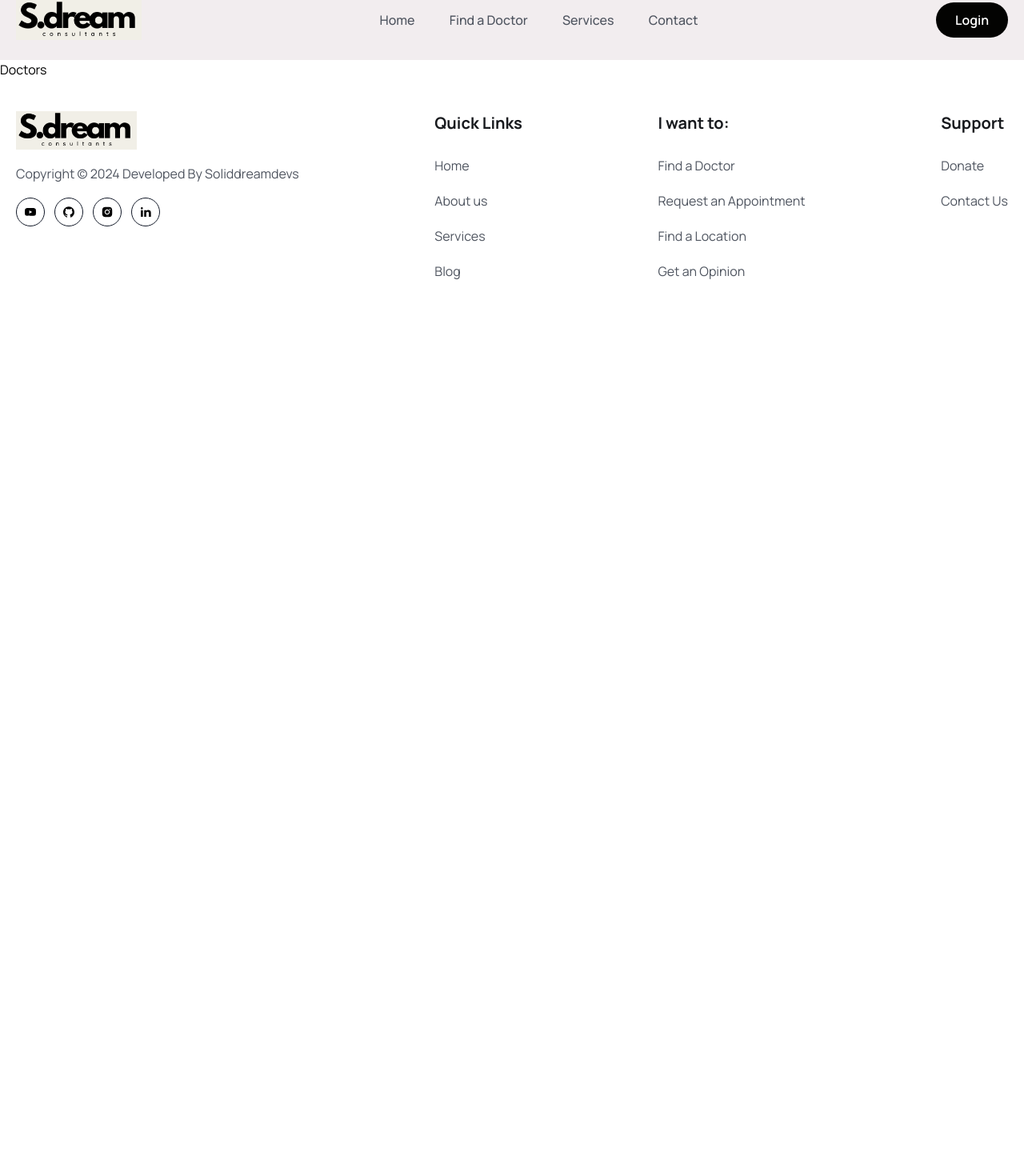
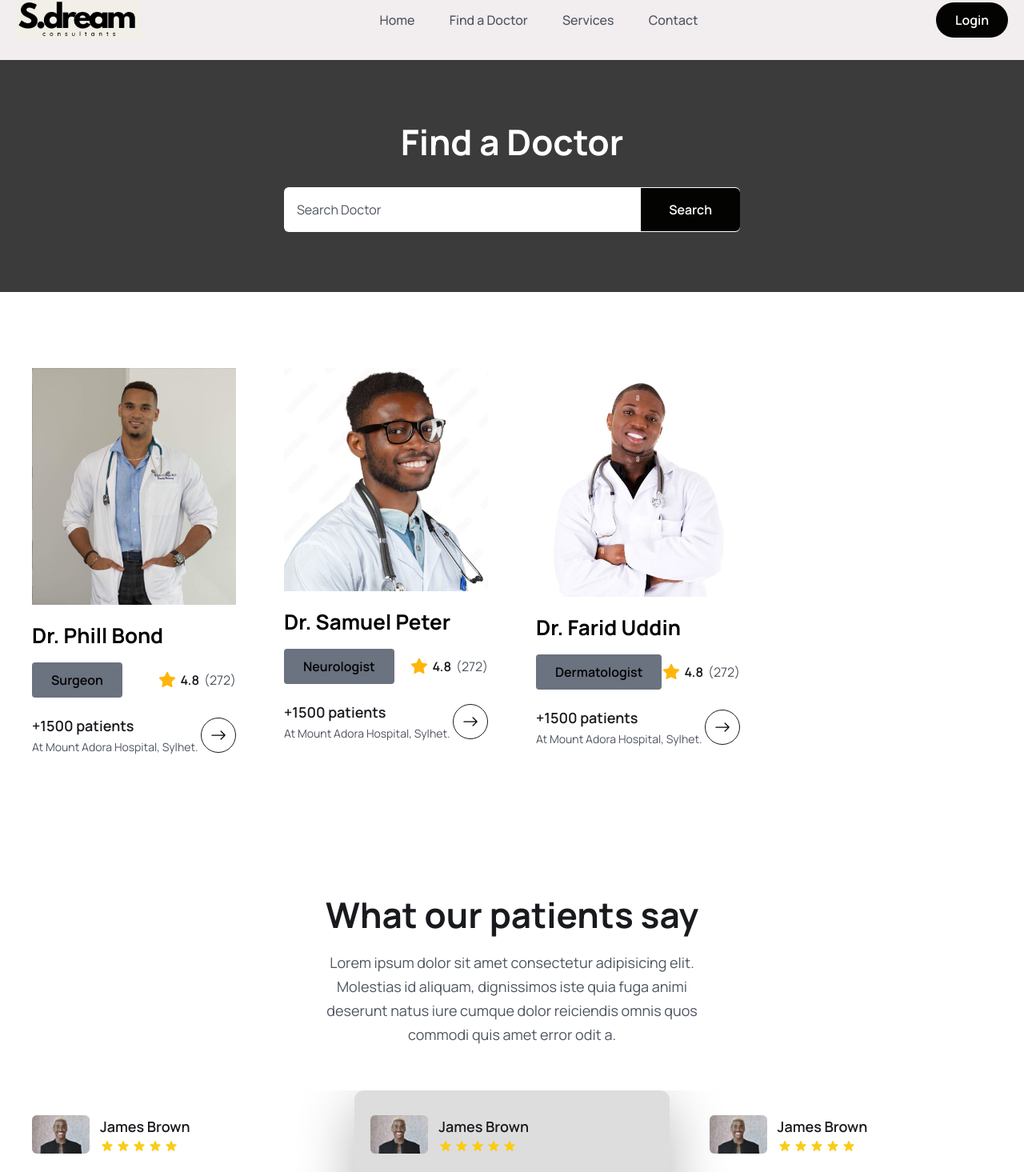
Before and after one commit to S0liddreams/appointment-booking-app, a React (Vite) app in the folder frontend/: page /doctors in a window 1280 px wide. Shown: the part 25-1490 px from the top of the page at 80% size. Before the commit the page ends 800 px from the top, so only its background shows below. Built offline with nearby package versions, Linux system fonts and the light colour scheme.

Commit message:
update
22092401

```diff
--- a/frontend/src/assets/data/doctors.js
+++ b/frontend/src/assets/data/doctors.js
@@ -5,7 +5,7 @@
 export const doctors = [
   {
     id: "01",
-    name: "Dr. Alfaz Ahmed",
+    name: "Dr. Phill Bond",
     specialty: "Surgeon",
     avgRating: 4.8,
     totalRating: 272,
@@ -15,7 +15,7 @@
   },
   {
     id: "02",
-    name: "Dr. Saleh Mahmud",
+    name: "Dr. Samuel Peter",
     specialty: "Neurologist",
     avgRating: 4.8,
     totalRating: 272,
--- a/frontend/src/pages/Doctors/Doctors.jsx
+++ b/frontend/src/pages/Doctors/Doctors.jsx
@@ -1,9 +1,52 @@
-import React from 'react'
+import React from "react";
+import DoctorCard from "../../components/Doctors/DoctorCard";
+import { doctors } from "../../assets/data/doctors";
+import Testimonial from "../../components/Testimonial/Testimonial";
 
 const Doctors = () => {
   return (
-    <div>Doctors</div>
-  )
-}
+    <>
+      <section className="bg-[#3c3b3b]">
+        <div className="container text-center">
+          <h2 className="heading text-white">Find a Doctor</h2>
+          <div className="max-w-[570px] mt-[30px] mx-auto bg-white rounded-md flex items-center justify-between">
+            <input
+              type="search"
+              className="py-4 pl-4 pr-2 bg-transparent w-full focus:outline-none cursor-pointer placeholder:text-textColor "
+              placeholder="Search Doctor"
+            />
+            <button className="btn mt-0 rounded-[0px] rounded-r-md">
+              Search
+            </button>
+          </div>
+        </div>
+      </section>
 
-export default Doctors
+      <section>
+        <div className="container">
+        <div className="grid grid-cols-1 sm:grid-cols-2 md:grid-cols-3 lg:grid-cols-4 gap-5   ">
+      {doctors.map((doctor) => (
+        <DoctorCard key={doctor.id} doctor={doctor} />
+      ))}
+    </div>
+        </div>
+      </section>
+      <section>
+        <div className="container">
+          <div className="xl:w-[470px] mx-auto">
+            <h2 className="heading text-center">What our patients say</h2>
+            <p className="text__para text-center">
+              Lorem ipsum dolor sit amet consectetur adipisicing elit. Molestias
+              id aliquam, dignissimos iste quia fuga animi deserunt natus iure
+              cumque dolor reiciendis omnis quos commodi quis amet error odit a.
+            </p>
+          </div>
+        <Testimonial />
+
+        </div>
+      </section>
+    </>
+  );
+};
+
+export default Doctors;
--- a/frontend/src/pages/Doctors/DoctorsDetails.jsx
+++ b/frontend/src/pages/Doctors/DoctorsDetails.jsx
@@ -1,9 +1,67 @@
-import React from 'react'
+import React from "react";
+import doctorImg from "../../assets/images/doctorImg6.png";
+import starIcon from "../../assets/images/Star.png";
 
 const DoctorsDetails = () => {
   return (
-    <div>DoctorsDetails</div>
-  )
-}
+    <section>
+      <div className="max-w-[1170px] px-5 mx-auto ">
+        <div className="grid md:grid-cols-3 gap-[50px]">
+          <div className="md:col-span-2">
+            <div className="flex items-center gap-5">
+              <figure className="max-w-[200px] h-auto ">
+                <img src={doctorImg} alt="" className="w-full rounded-md" />
+              </figure>
 
-export default DoctorsDetails
+              <div>
+                <span
+                  className="bg-gray-600 text-primaryColor py-1 px-6 lg:py-2 lg:px-6 text-[12px] leading-4
+                   lg:text-[16px] lg:leading-7 font-semibold  rounded "
+                >
+                  Surgeon
+                </span>
+                <h3 className="text-headingColor text-[22px] leading-9 mt-3 font-bold">
+                  Dr Alfaz Ahmed
+                </h3>
+                <div className="flex items-center gap-[6px] ">
+                  <span
+                    className="flex items-center gap-[6px] text-[14px] leading-5 lg:text-[16px]
+                   lg:leading-7 font-semibold text-headingColor "
+                  >
+                    <img src={starIcon} alt="" /> 4.8
+                  </span>
+                  <span
+                    className="text-[14px] leading-5 lg:text-[16px]
+                   lg:leading-7 font-semibold text-textColor "
+                  >
+                    272
+                  </span>
+                </div>
+                <p className="text__para text-[14px] leading-6 md:text-[15px] lg:max-w-[390px] ">
+                  {" "}
+                  Lorem ipsum dolor sit amet consectetur adipisicing elit.
+                  Voluptatibus, dolorem?
+                </p>
+              </div>
+            </div>
+            <div className="mt-[50px] border-b border-solid border-gray-400">
+              <button
+                className={`py-2 px-5 mr-5 text-[16px] leading-7 text-headingColor font-semibold`}
+              >
+                About
+              </button>
+              <button
+                className={`py-2 px-5 mr-5 text-[16px] leading-7 text-headingColor font-semibold`}
+              >
+                Feedback
+              </button>
+            </div>
+          </div>
+          <div></div>
+        </div>
+      </div>
+    </section>
+  );
+};
+
+export default DoctorsDetails;
--- a/frontend/src/pages/Services.jsx
+++ b/frontend/src/pages/Services.jsx
@@ -1,8 +1,18 @@
 import React from 'react'
+import { services } from '../assets/data/services'
+import ServiceCard from '../components/Services/ServiceCard'
 
 const Services = () => {
   return (
-    <div>Services</div>
+    <section>
+      <div className="container">
+      <div className="grid grid-cols-1 md:grid-cols-2 lg:grid-cols-3 gap-5 lg:gap-[30px] ">
+      {services.map((item,index)=>
+        <ServiceCard item={item} index={index} key={index} />
+      )}
+    </div>
+      </div>
+    </section>
   )
 }
 
```
